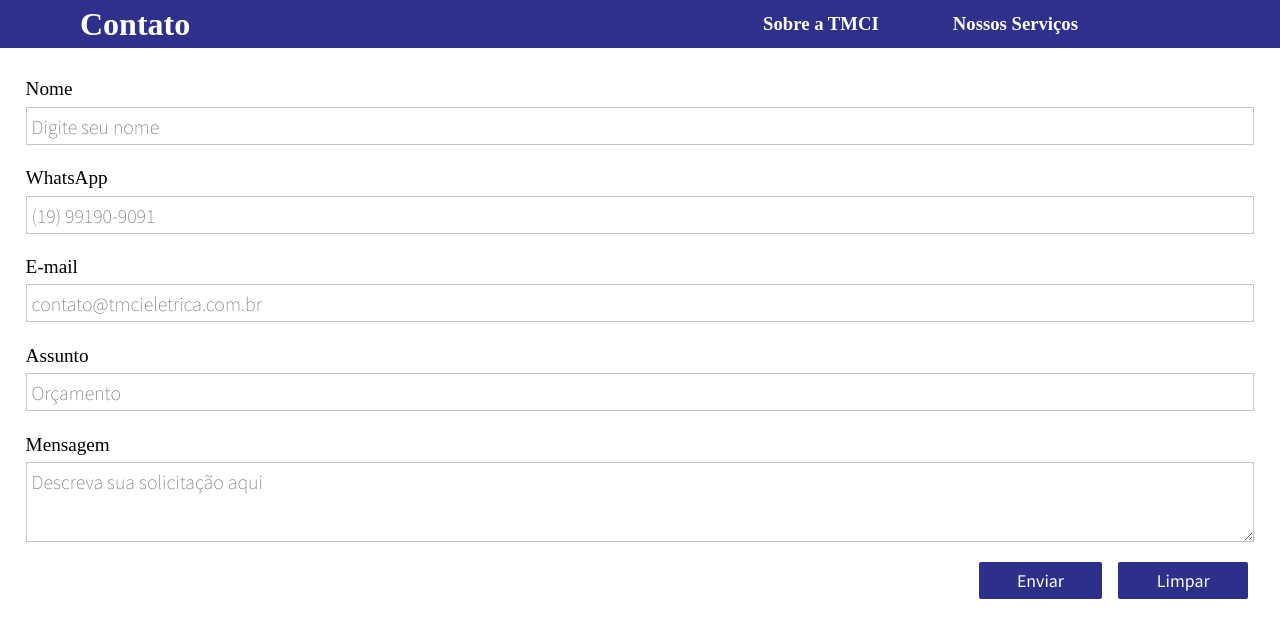
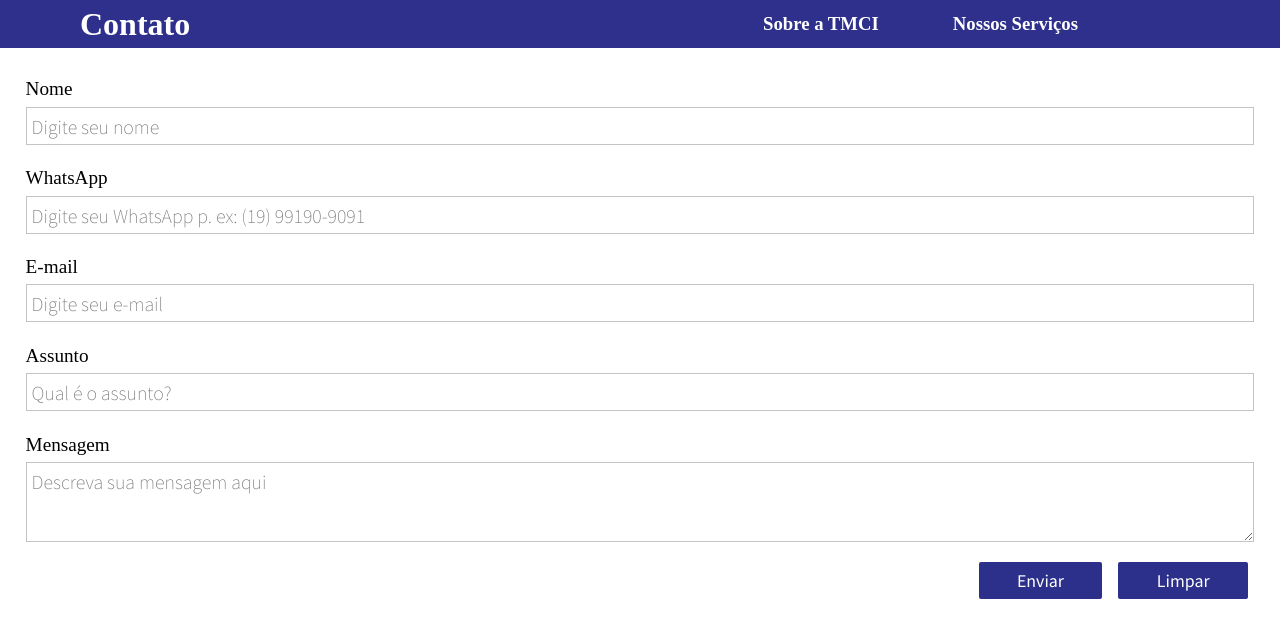
Before and after one commit to juniobiel/TMCI, a React (Create React App) app: page /contact in a window 1280 px wide. Shown: the top 638 px of the page. Built offline with nearby package versions, Linux system fonts and the light colour scheme; the HTML template or start-up script is replaced by a standard one; a web font is replaced by a local one.

Commit message:
update config e placeholders

```diff
--- a/src/pages/Contact/index.js
+++ b/src/pages/Contact/index.js
@@ -77,7 +77,7 @@ function Contact(){
                     <div className="form-input">
                         <label>WhatsApp</label>
                         <input
-                            placeholder="(19) 99190-9091"
+                            placeholder="Digite seu WhatsApp p. ex: (19) 99190-9091"
                             value={whatsappNumber}
                             onChange={e => setWhatsappNumber(e.target.value)}
                             required
@@ -88,7 +88,7 @@ function Contact(){
                         <label>E-mail</label>
                         <input
                             type="email"
-                            placeholder="contato@tmcieletrica.com.br"
+                            placeholder="Digite seu e-mail"
                             value={email}
                             onChange={e => setEmail(e.target.value)}
                             required
@@ -98,7 +98,7 @@ function Contact(){
                     <div className="form-input">
                         <label>Assunto</label>
                         <input
-                            placeholder="Orçamento"
+                            placeholder="Qual é o assunto?"
                             value={subject}
                             onChange={e => setSubject(e.target.value)}
                             required
@@ -109,7 +109,7 @@ function Contact(){
                         <label>Mensagem</label>
                         <textarea
                             name="message" id="message"
-                            placeholder="Descreva sua solicitação aqui"
+                            placeholder="Descreva sua mensagem aqui"
                             value={message}
                             onChange={e => setMessage(e.target.value)}
                             required
```
Also changed, not shown: 1 other file (tests, documents, lock files or other folders).
